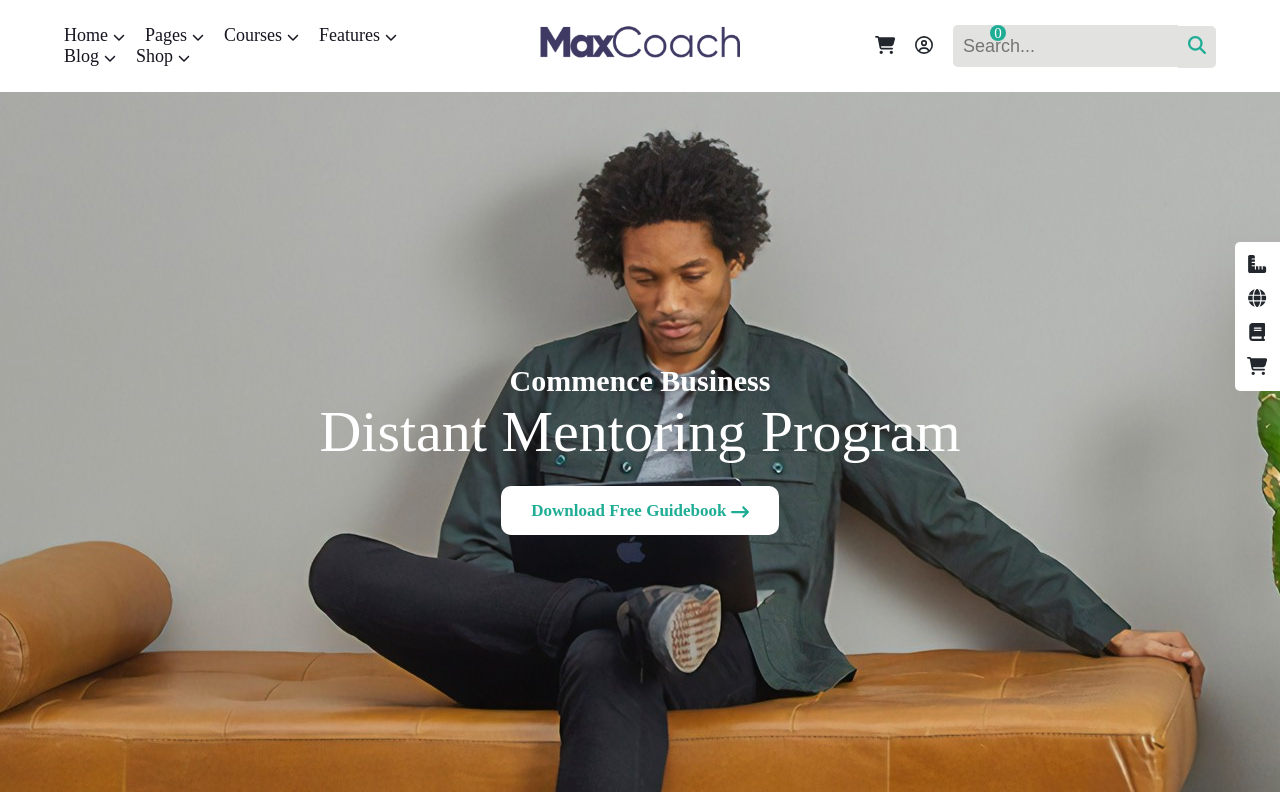
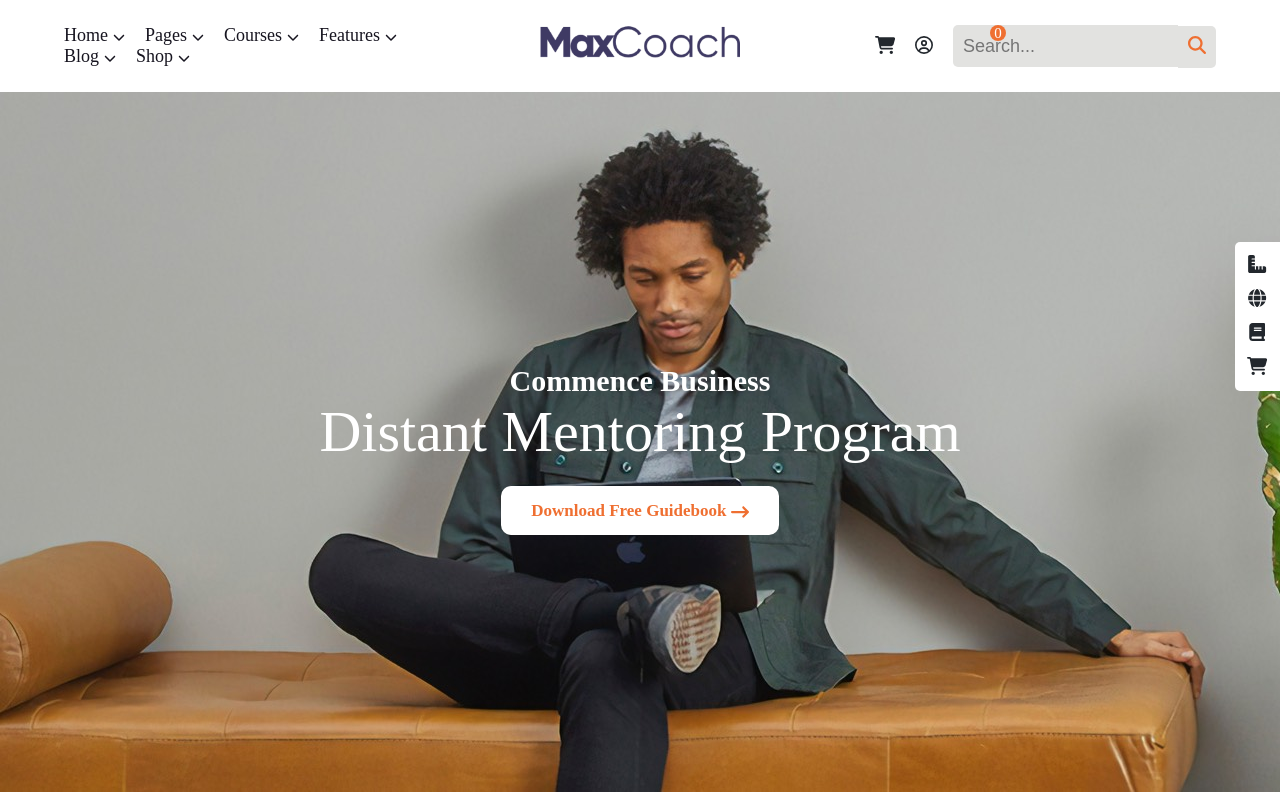
Before and after one commit to cerry24/proj-html-vuejs, a Vue app: page / in a window 1280 px wide. Shown: the top 800 px of the page. Built offline with nearby package versions, Linux system fonts and the light colour scheme.

Commit message:
change main color on the palette

```diff
--- a/src/styles/partials/_variables.scss
+++ b/src/styles/partials/_variables.scss
@@ -1,5 +1,5 @@
 $main-multi-color: #ffffff;
-$secondary-multi-color: #1fad95;
+$secondary-multi-color: #ef6f31;
 $nav-font-color: #171520;
 $main-font-color: #22272d;
 $secondary-font-color: #8a9391;
```
